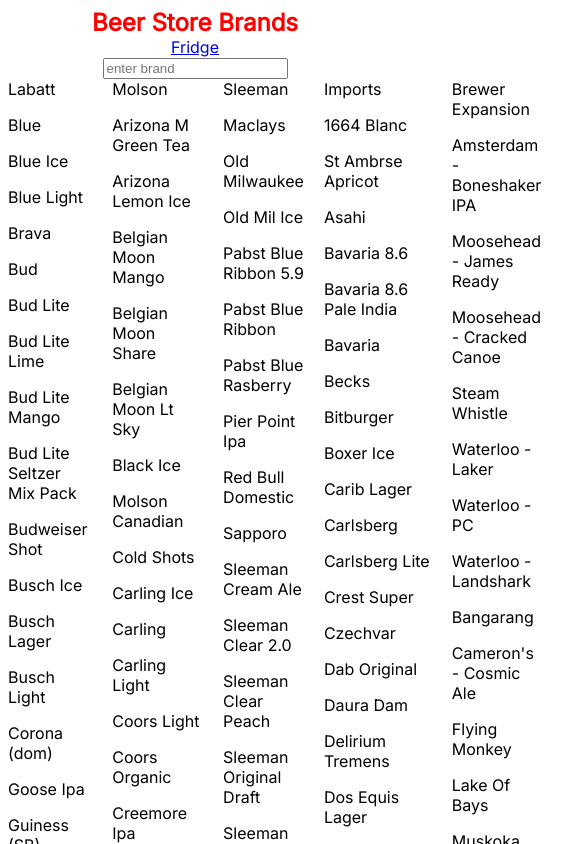
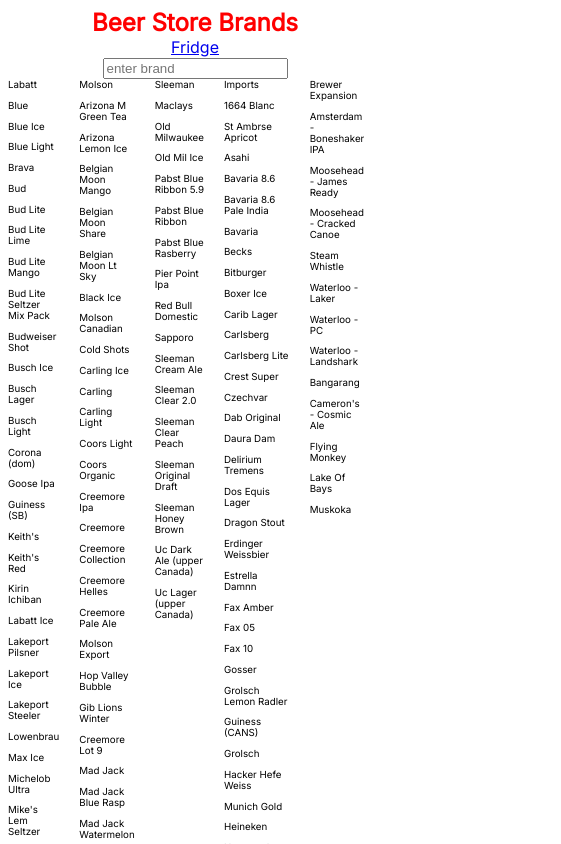
Before and after one commit to myko98/beerStore, a React (Create React App) app: page / in a window 390 px wide. Shown: the top 844 px of the page, 561 px wide, since content can reach past the window. Built offline with nearby package versions, Linux system fonts and the light colour scheme.

Commit message:
adjusted font for mobile

```diff
--- a/src/styles.css
+++ b/src/styles.css
@@ -31,4 +31,9 @@
   .center {
     width: 100%
   }
+
+  .flex {
+    display: flex;
+    font-size: 2.5vw;
+  }
 }
```
Also changed, not shown: 1 other file (tests, documents, lock files or other folders).
